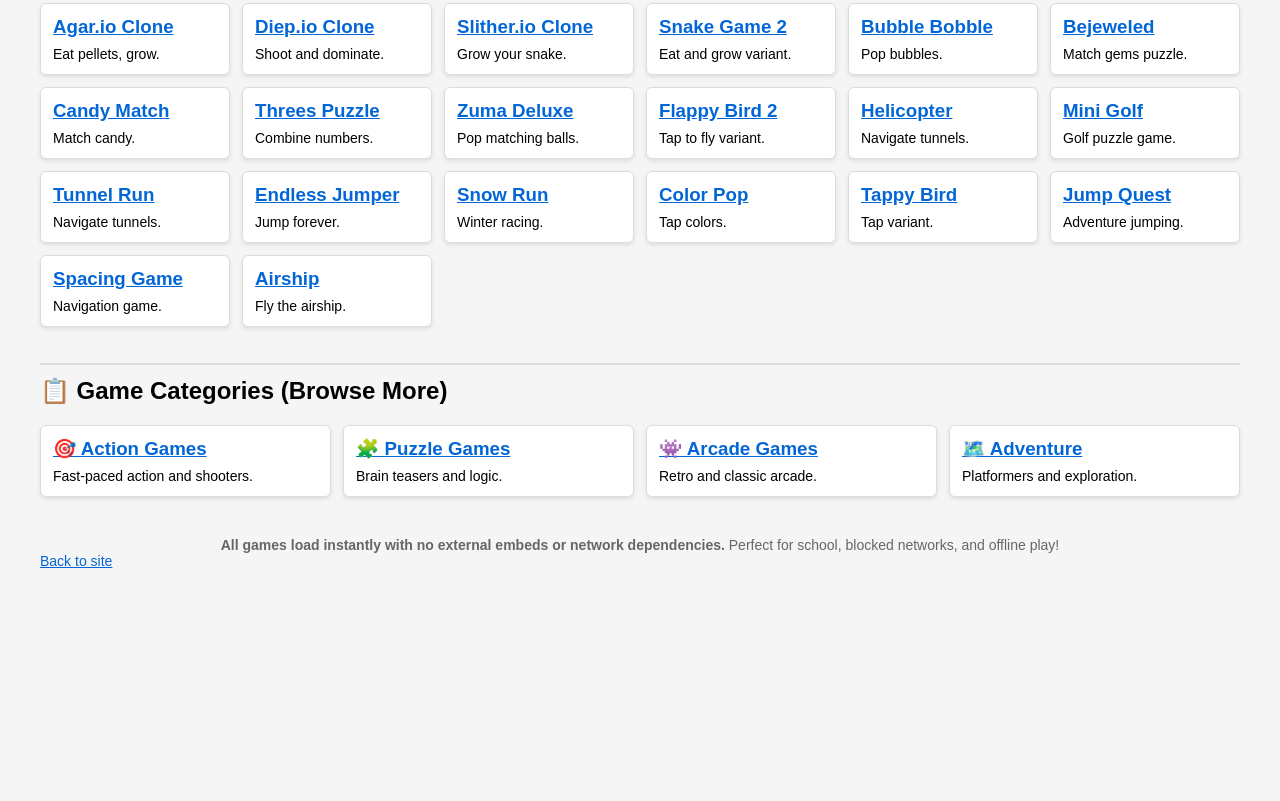
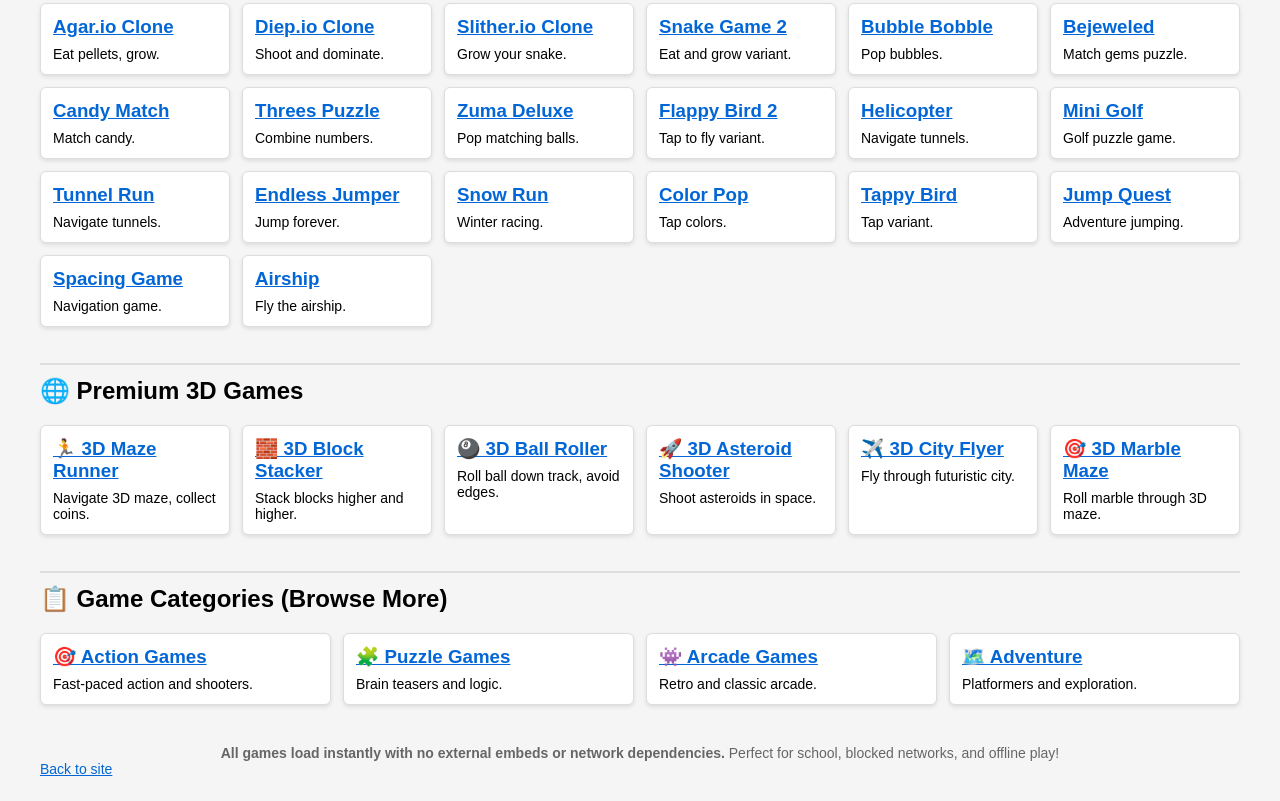
Before and after one commit to CJ10211/JesusOnTop.github.io, a plain HTML site: page games/index.html in a window 1280 px wide. Shown: the part 1342-2143 px from the top of the page. Before the commit the page ends 1935 px from the top, so only its background shows below. Drawn offline with Linux system fonts and the light colour scheme.

Commit message:
Add 6 premium 3D games + update games hub

```diff
--- a/games/index.html
+++ b/games/index.html
@@ -93,6 +93,16 @@
     <div class="card"><h3><a href="airship.html">Airship</a></h3><p>Fly the airship.</p></div>
   </div>
 
+  <h2>🌐 Premium 3D Games</h2>
+  <div class="grid">
+    <div class="card"><h3><a href="3d-maze.html">🏃 3D Maze Runner</a></h3><p>Navigate 3D maze, collect coins.</p></div>
+    <div class="card"><h3><a href="3d-blocks.html">🧱 3D Block Stacker</a></h3><p>Stack blocks higher and higher.</p></div>
+    <div class="card"><h3><a href="3d-ball-roll.html">🎱 3D Ball Roller</a></h3><p>Roll ball down track, avoid edges.</p></div>
+    <div class="card"><h3><a href="3d-asteroid.html">🚀 3D Asteroid Shooter</a></h3><p>Shoot asteroids in space.</p></div>
+    <div class="card"><h3><a href="3d-city-fly.html">✈️ 3D City Flyer</a></h3><p>Fly through futuristic city.</p></div>
+    <div class="card"><h3><a href="3d-marble.html">🎯 3D Marble Maze</a></h3><p>Roll marble through 3D maze.</p></div>
+  </div>
+
   <h2>📋 Game Categories (Browse More)</h2>
   <div class="grid">
     <div class="card"><h3><a href="action.html">🎯 Action Games</a></h3><p>Fast-paced action and shooters.</p></div>
```
Also changed, not shown: games/3d-asteroid.html (added, +2 -0 lines), games/3d-ball-roll.html (added, +2 -0 lines), games/3d-blocks.html (added, +2 -0 lines), games/3d-city-fly.html (added, +2 -0 lines), games/3d-marble.html (added, +2 -0 lines), games/3d-maze.html (added, +2 -0 lines).
